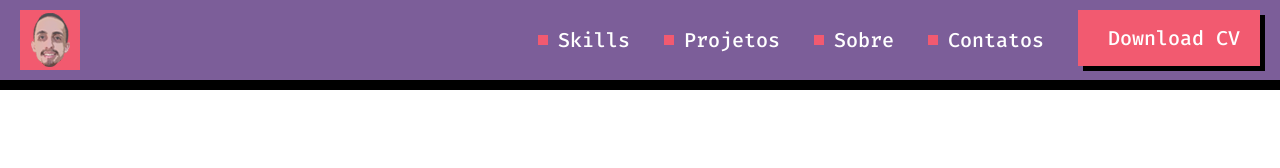
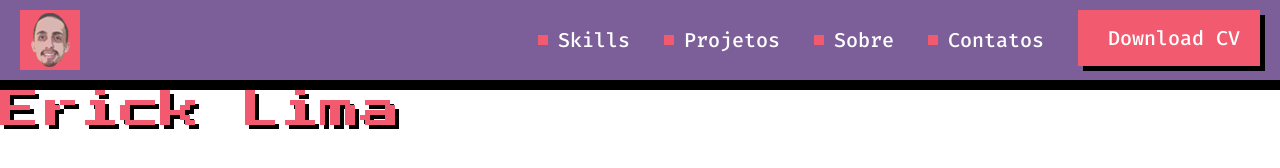
Before and after one commit to ericklimadev/portfolio_html-css, a plain HTML site: page index.html in a window 1280 px wide. Drawn offline with Linux system fonts and the light colour scheme.

Commit message:
Create the title component

```diff
--- /dev/null
+++ b/css/components/title.css
@@ -0,0 +1,6 @@
+h1 {
+    font-family: 'Press Start 2P', sans-serif;
+    font-size: 40px;
+    color: #F25A70;
+    text-shadow: 4px 4px 0 #000;
+}
--- a/index.html
+++ b/index.html
@@ -10,6 +10,8 @@
 
     <link rel="stylesheet" href="./css/reset.css">
     <link rel="stylesheet" href="./css/index.css">
+    <link rel="stylesheet" href="./css/components/title.css">
+
     <title>Portfólio</title>
 </head>
 <body>
@@ -25,5 +27,7 @@
 
     </header>
 
+    <h1>Erick Lima</h1>
+
 </body>
 </html>
```
